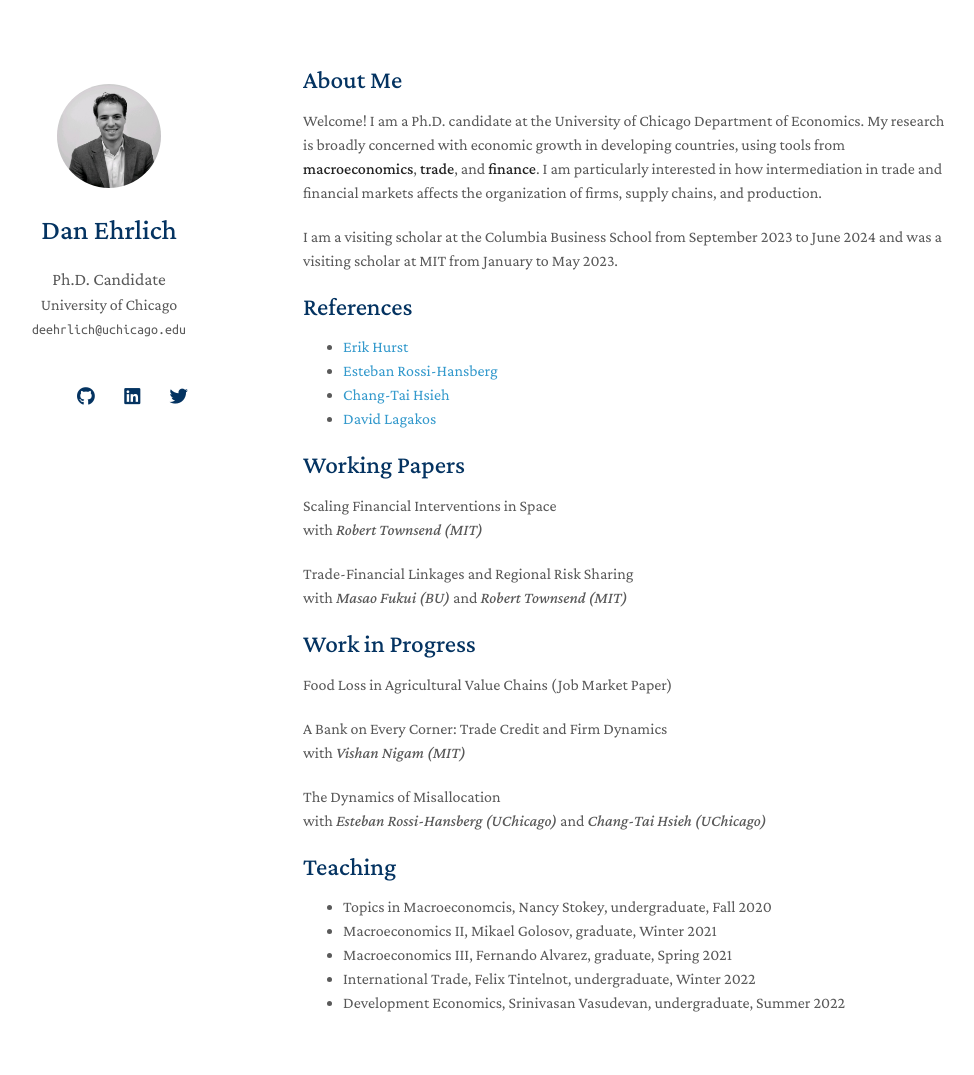
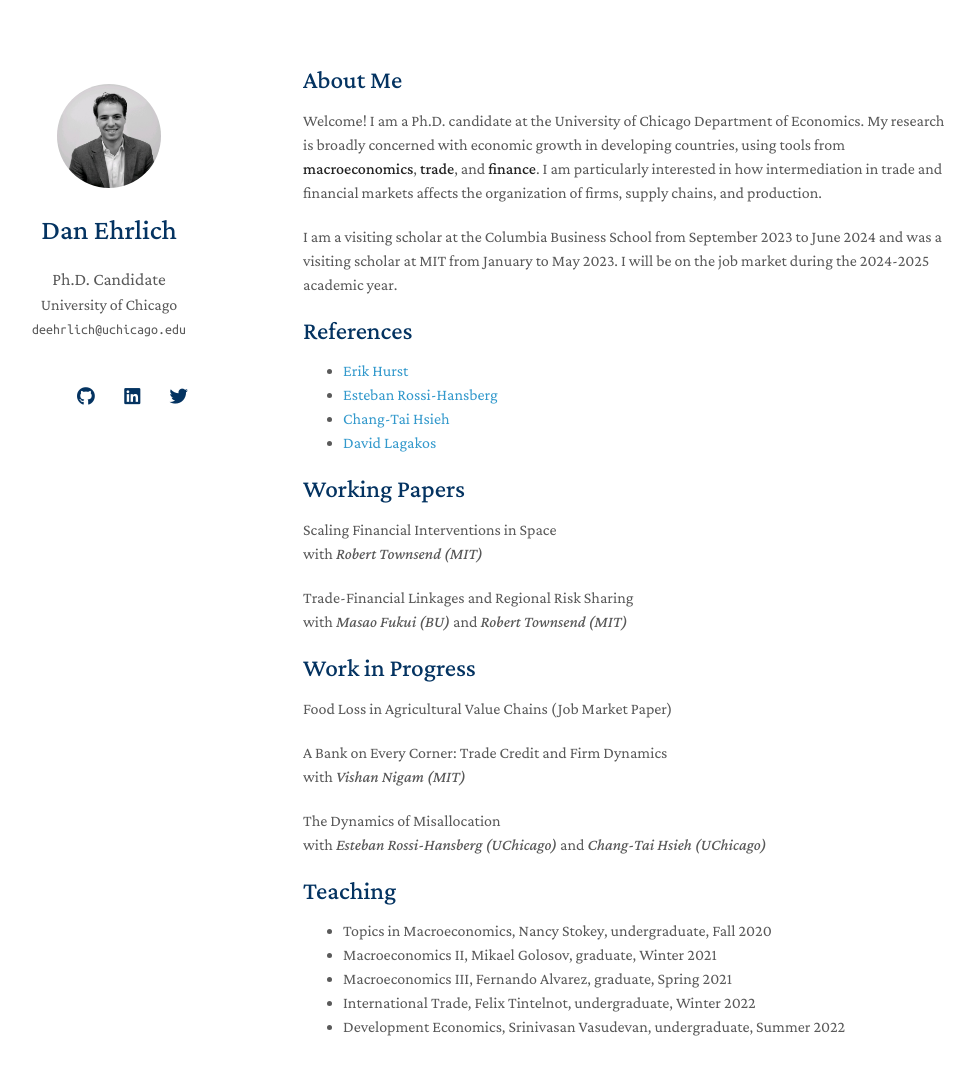
Before and after one commit to danielehrlich/danielehrlich.github.io, a Jekyll site: the page built from index.md, in a window 1280 px wide and 1133 px high. Shown: the top 1075 px of the window, without its empty margins (167-1141 px from the left). Built offline with Jekyll 4.4.1, drawn with Linux system fonts in a browser that asks for light colours; nearby versions of some CDN libraries; a style sheet for code colours, icons or effects is not loaded; our own code applies the rules of GitHub Pages for plain Markdown files.

Commit message:
Update index.md

```diff
--- a/index.md
+++ b/index.md
@@ -7,7 +7,7 @@ layout: homepage
 Welcome! I am a Ph.D. candidate at the University of Chicago Department of Economics.
 My research is broadly concerned with economic growth in developing countries, using tools from **macroeconomics**, **trade**, and **finance**. I am particularly interested in how intermediation in trade and financial markets affects the organization of firms, supply chains, and production.
 
-I am a visiting scholar at the Columbia Business School from September 2023 to June 2024 and was a visiting scholar at MIT from January to May 2023.
+I am a visiting scholar at the Columbia Business School from September 2023 to June 2024 and was a visiting scholar at MIT from January to May 2023. I will be on the job market during the 2024-2025 academic year.
 
 ## References
 
@@ -36,7 +36,7 @@ with *Esteban Rossi-Hansberg (UChicago)* and *Chang-Tai Hsieh (UChicago)*
 
 ## Teaching
 
- - Topics in Macroeconomcis, Nancy Stokey, undergraduate, Fall 2020
+ - Topics in Macroeconomics, Nancy Stokey, undergraduate, Fall 2020
  - Macroeconomics II, Mikael Golosov, graduate, Winter 2021
  - Macroeconomics III, Fernando Alvarez, graduate, Spring 2021
  - International Trade, Felix Tintelnot, undergraduate, Winter 2022
```
